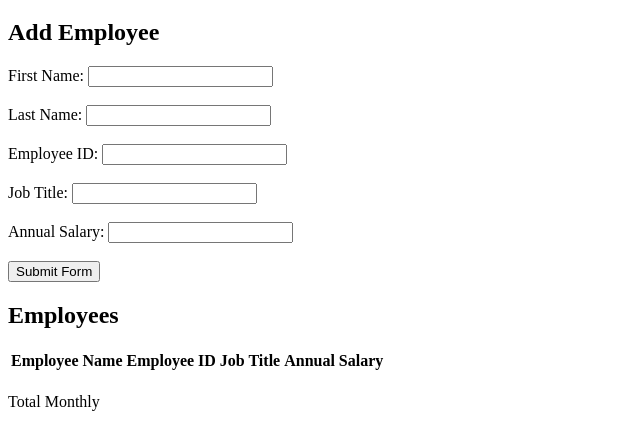
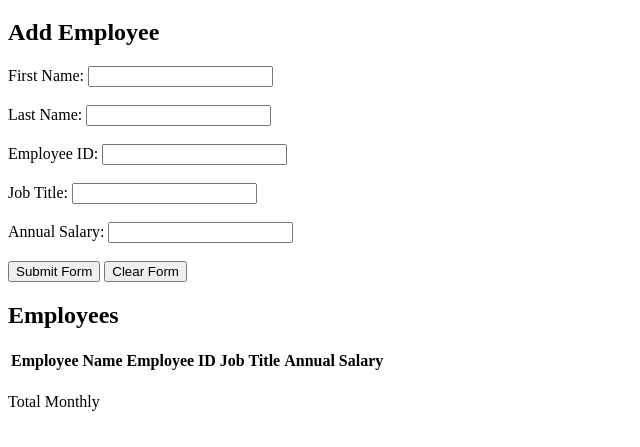
Before and after one commit to zlindman/weekend-salary-calculator, a website: page index.html in a window 1280 px wide. Shown: the part 61-508 px from the top of the page, without its empty margins (0-640 px from the left). Drawn offline with Linux system fonts and the light colour scheme.

Commit message:
added clearForm function

```diff
--- a/client.js
+++ b/client.js
@@ -18,3 +18,9 @@ function submitForm(event){
     `
     currentIndex +=1;
 }
+
+function clearForm(event){
+    event.preventDefault();
+    console.log('Form Cleared');
+    document.getElementById("employeeForm").reset();
+}
--- a/index.html
+++ b/index.html
@@ -11,14 +11,14 @@
   </header>
   <main>
     <h2>Add Employee</h2>
-  <form onSubmit="submitForm(event)">
+  <form id= "employeeForm" onsubmit="submitForm(event)">
     First Name: <input id="firstNameInput" type="text"/>
     <br>
     <br>
     Last Name: <input id="lastNameInput" type="text"/>
     <br>
     <br>
-    Employee ID: <input id="employeeID" type="number"/>
+    Employee ID: <input id="employeeID" type="text"/>
     <br>
     <br>
     Job Title: <input id="jobTitle" type="text"/>
@@ -28,6 +28,7 @@
     <br>
     <br>
     <input type ="submit" value="Submit Form"/>
+    <button onclick="clearForm(event)">Clear Form</button>
   </form>
   <h2>Employees</h2>
   <table>
```
